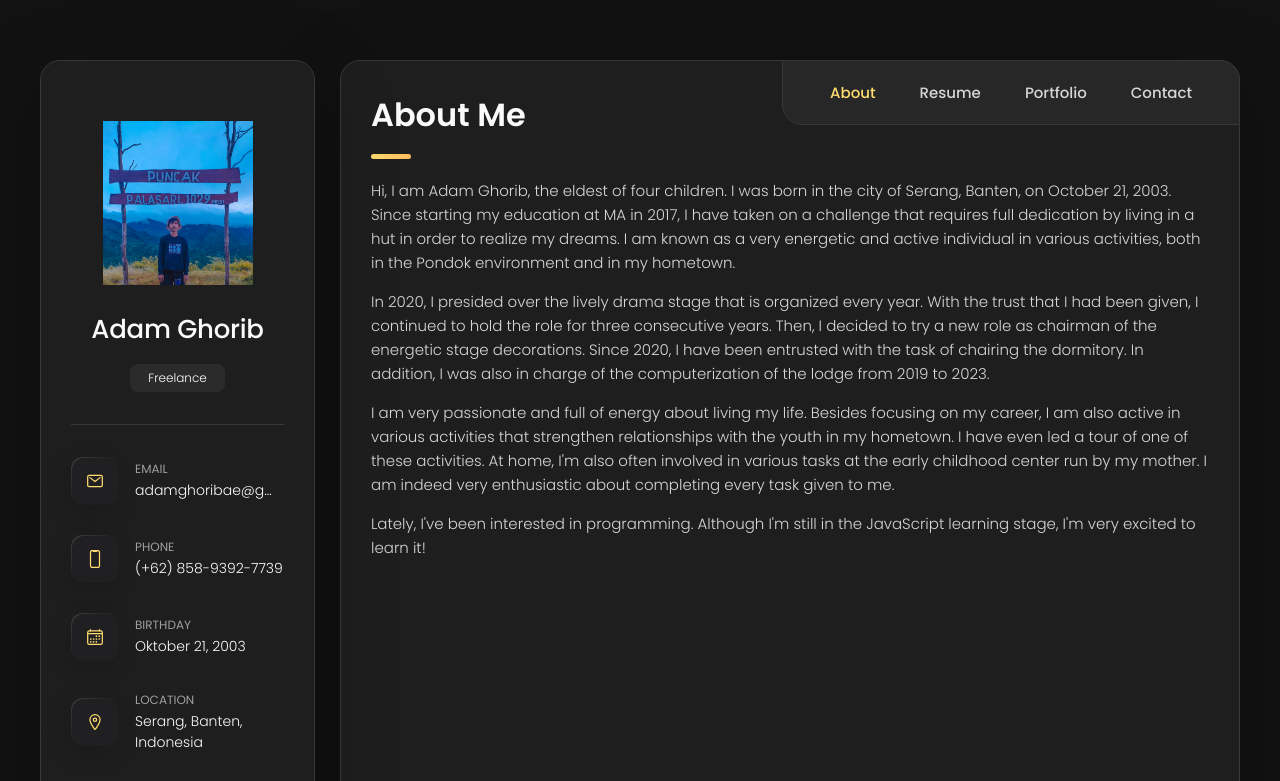
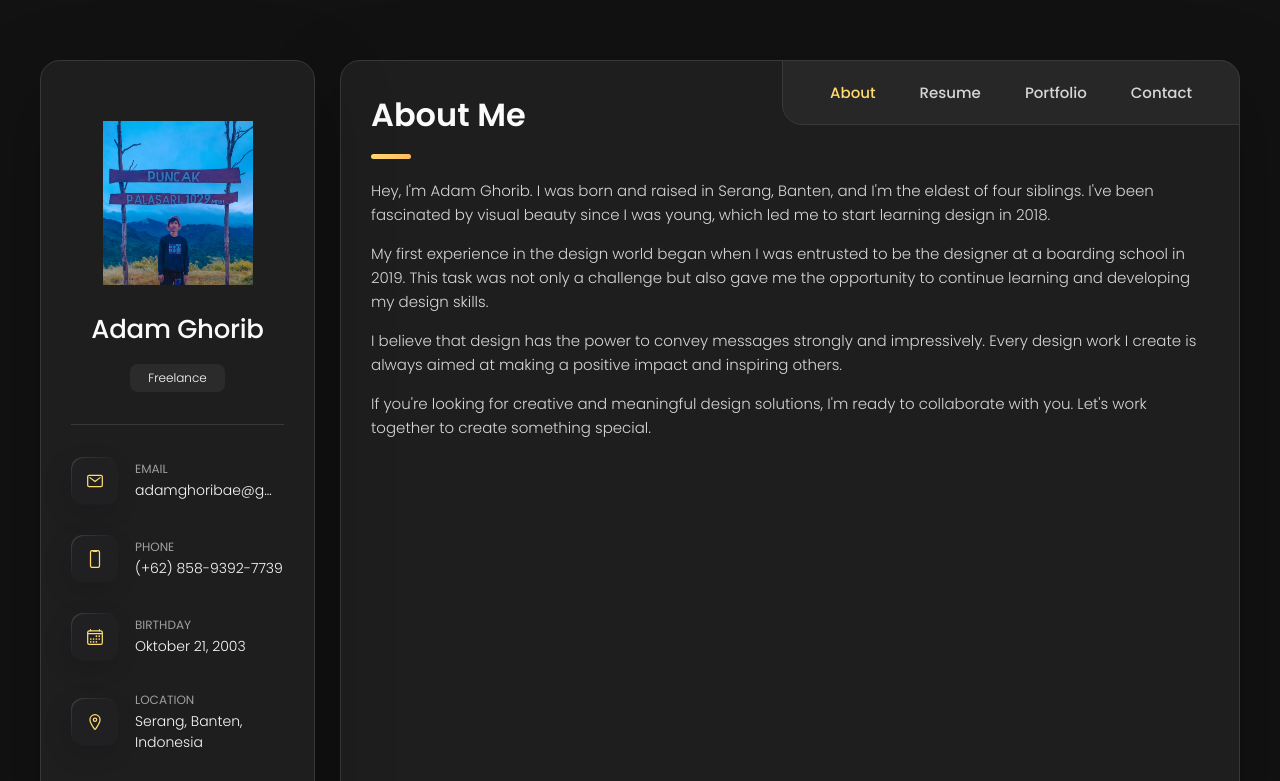
Before and after one commit to Aaadam21/Adamghorib, a plain HTML site: page index.html in a window 1280 px wide. Shown: the top 781 px of the page. Drawn offline with nearby package versions, Linux system fonts and the light colour scheme.

Commit message:
index.html

```diff
--- a/index.html
+++ b/index.html
@@ -183,13 +183,13 @@
 
         <section class="about-text">
 
-           <p>Hi, I am Adam Ghorib, the eldest of four children. I was born in the city of Serang, Banten, on October 21, 2003. Since starting my education at MA in 2017, I have taken on a challenge that requires full dedication by living in a hut in order to realize my dreams. I am known as a very energetic and active individual in various activities, both in the Pondok environment and in my hometown.</p>
+           <p>Hey, I'm Adam Ghorib. I was born and raised in Serang, Banten, and I'm the eldest of four siblings. I've been fascinated by visual beauty since I was young, which led me to start learning design in 2018.</p>
 
-<p>In 2020, I presided over the lively drama stage that is organized every year. With the trust that I had been given, I continued to hold the role for three consecutive years. Then, I decided to try a new role as chairman of the energetic stage decorations. Since 2020, I have been entrusted with the task of chairing the dormitory. In addition, I was also in charge of the computerization of the lodge from 2019 to 2023.</p>
+<p>My first experience in the design world began when I was entrusted to be the designer at a boarding school in 2019. This task was not only a challenge but also gave me the opportunity to continue learning and developing my design skills.</p>
 
-<p>I am very passionate and full of energy about living my life. Besides focusing on my career, I am also active in various activities that strengthen relationships with the youth in my hometown. I have even led a tour of one of these activities. At home, I'm also often involved in various tasks at the early childhood center run by my mother. I am indeed very enthusiastic about completing every task given to me.</p>
+<p>I believe that design has the power to convey messages strongly and impressively. Every design work I create is always aimed at making a positive impact and inspiring others.</p>
 
-<p>Lately, I've been interested in programming. Although I'm still in the JavaScript learning stage, I'm very excited to learn it!</p>
+</p>If you're looking for creative and meaningful design solutions, I'm ready to collaborate with you. Let's work together to create something special.</p>
 
         <!--
           - testimonials modal
@@ -249,7 +249,7 @@
               </li>
 
            <li class="timeline-item">
-              <h4 class="h4 timeline-item-title">Pondok Pesantren</h4>
+              <h4 class="h4 timeline-item-title">Boarding School</h4>
               <span>2017 — 2023</span>
             </li>
           </ol>
```
